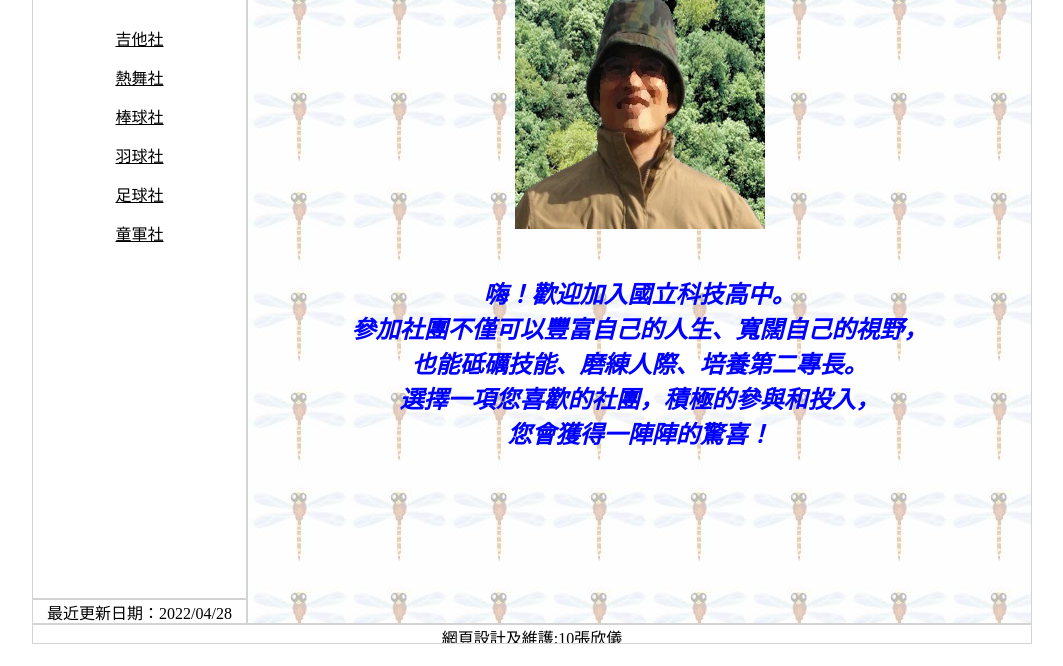
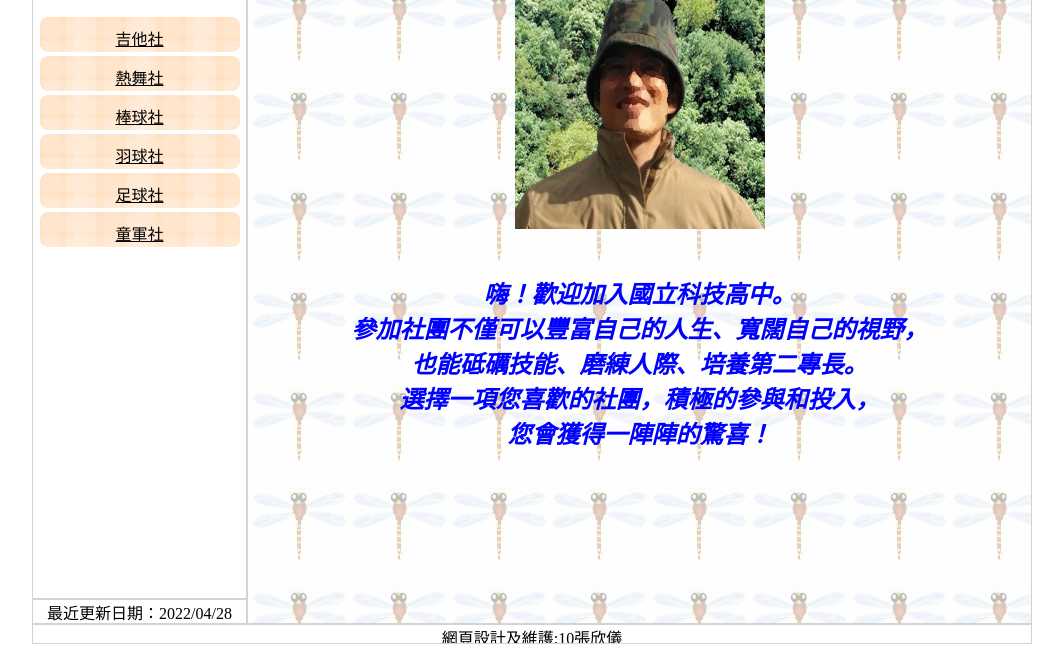
Before and after one commit to hsinyichang/Cwebpractice, a plain HTML site: page index.html in a window 1280 px wide. Shown: the part 134-800 px from the top of the page, without its empty margins (108-1171 px from the left). Drawn offline with Linux system fonts and the light colour scheme; the site is published under a folder, as on GitHub Pages, so addresses that start at the root find nothing.

Commit message:
Update style.css
修改相對路徑

```diff
--- a/style.css
+++ b/style.css
@@ -44,11 +44,11 @@ text-align: center;/*這裡要記得打，整個格子圖片才會置中*/
     font-size: 16px;
     width: 200px;
     height: 35px;
-    background: url(/images/menu1.png);
+    background: url(./images/menu1.png);
     padding-top: 9px;
 }
 .menu a:hover{
-    background: url(/images/menu2.png);
+    background: url(./images/menu2.png);
 }
 .update{
     flex-basis: 25px;
```
